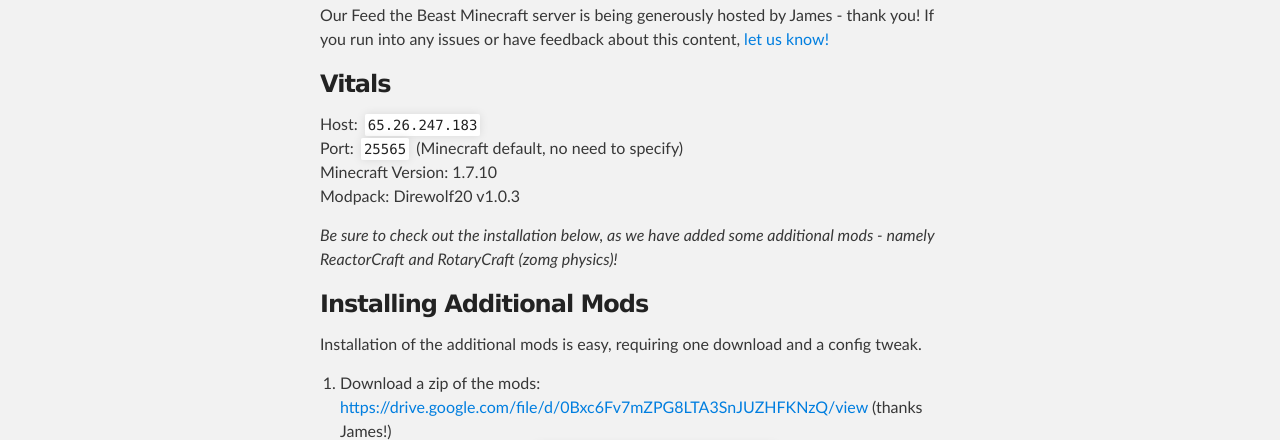
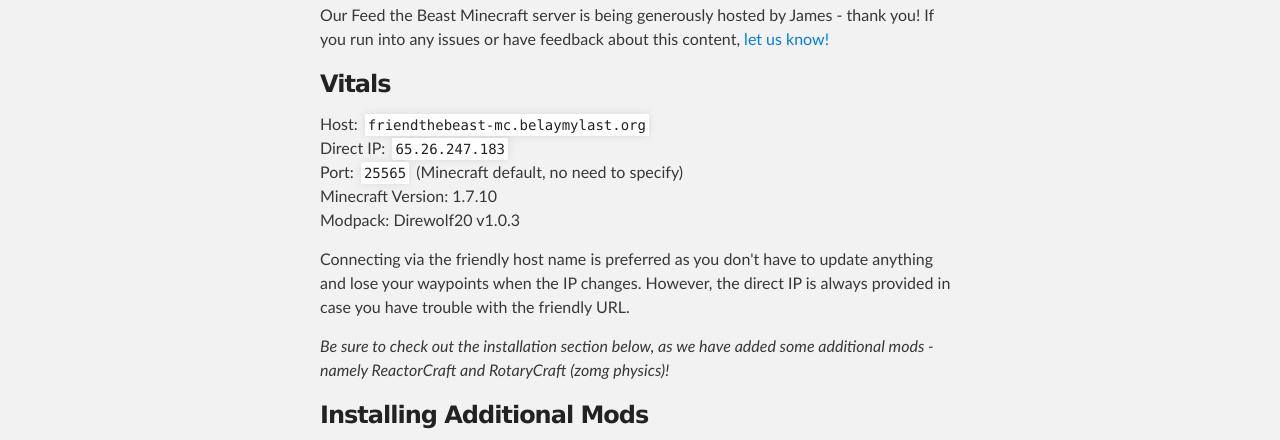
Before and after one commit to mikebranski/friend-the-beast, a plain HTML site: page index.html in a window 1280 px wide. Shown: the part 325-765 px from the top of the page. Drawn offline with Linux system fonts and the light colour scheme.

```diff
--- a/index.html
+++ b/index.html
@@ -39,12 +39,15 @@
 <h3>
 <a id="vitals" class="anchor" href="#vitals" aria-hidden="true"><span class="octicon octicon-link"></span></a>Vitals</h3>
 
-<p>Host: <code>65.26.247.183</code><br>
+<p>Host: <code>friendthebeast-mc.belaymylast.org</code><br>
+Direct IP: <code>65.26.247.183</code><br>
 Port: <code>25565</code> (Minecraft default, no need to specify)<br>
 Minecraft Version: 1.7.10<br>
 Modpack: Direwolf20 v1.0.3</p>
 
-<p><em>Be sure to check out the installation below, as we have added some additional mods - namely ReactorCraft and RotaryCraft (zomg physics)!</em></p>
+<p>Connecting via the friendly host name is preferred as you don't have to update anything and lose your waypoints when the IP changes. However, the direct IP is always provided in case you have trouble with the friendly URL.</p>
+
+<p><em>Be sure to check out the installation section below, as we have added some additional mods - namely ReactorCraft and RotaryCraft (zomg physics)!</em></p>
 
 <h3>
 <a id="installing-additional-mods" class="anchor" href="#installing-additional-mods" aria-hidden="true"><span class="octicon octicon-link"></span></a>Installing Additional Mods</h3>
```
Also changed, not shown: params.json (+1 -1 lines).
